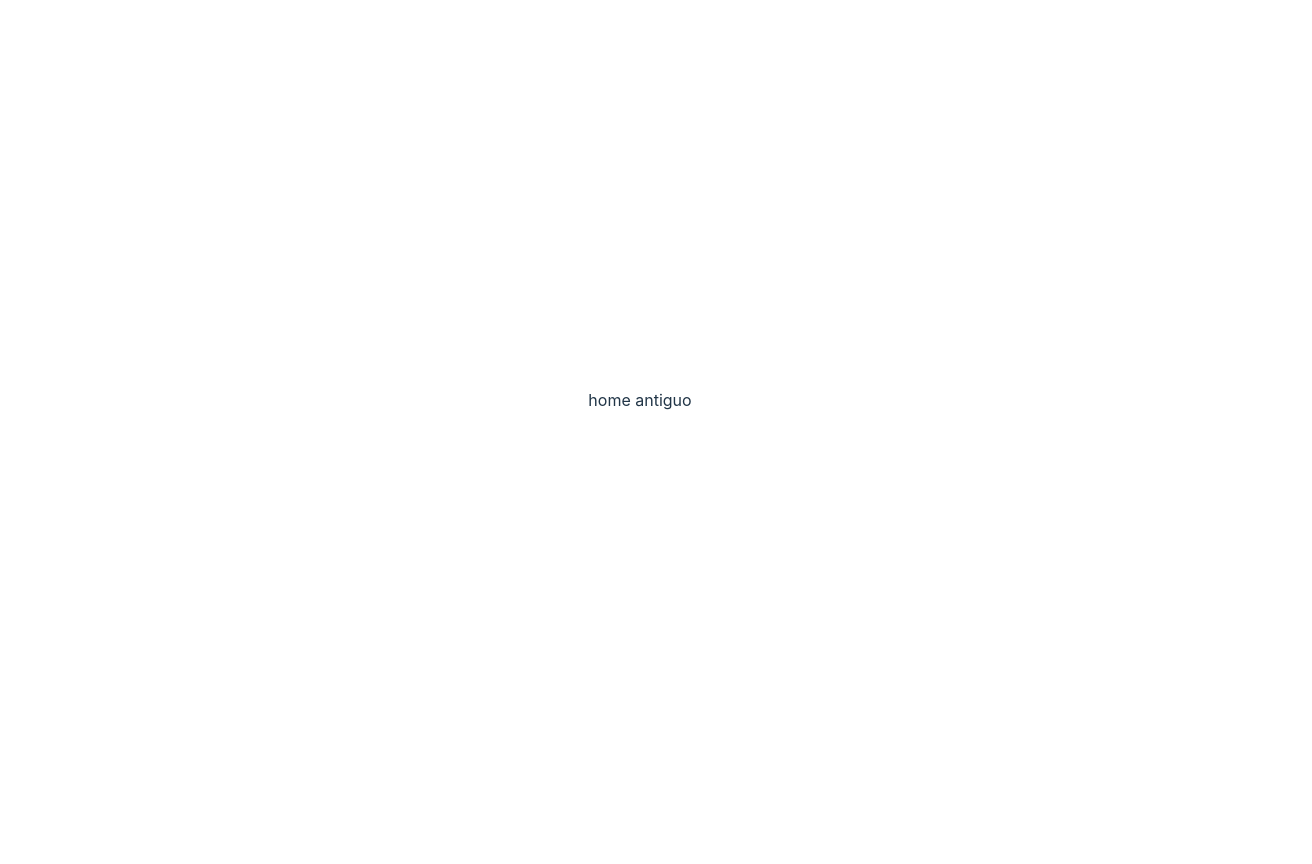
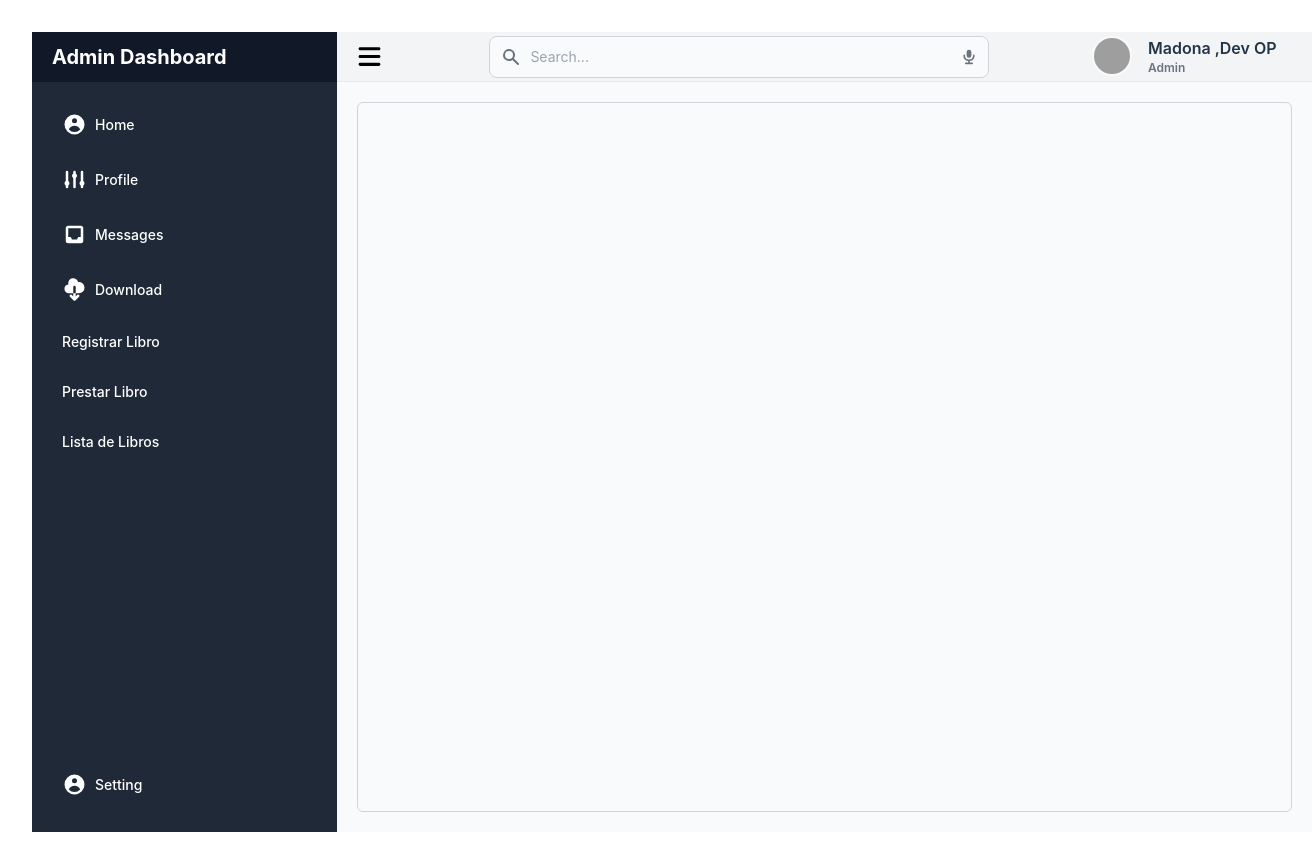
Before and after one commit to RodrigoEdgardoReyes/FRONT_BIBLIOTECA, a Vue app: page / in a window 1280 px wide. Shown: the whole page, 1312 px wide, since content can reach past the window. Before the commit the page ends 800 px from the top, so only its background shows below. Built offline with nearby package versions, Linux system fonts and the light colour scheme; grey boxes are pictures that could not be loaded.

Commit message:
configuracion de rutas :tada::sparkles:

```diff
--- a/src/router/index.ts
+++ b/src/router/index.ts
@@ -1,16 +1,53 @@
 // @ts-nocheck
 import { createRouter, createWebHistory } from 'vue-router'
 import Home from '../views/Home.vue'
-import Libros from '../views/Libros.vue'
+import Libros from '../components/LibroForm.vue'
+import Lista from '../components/LibroForm.vue'
 import Prestamos from '../views/Prestamos.vue'
 import ListLibros from '../views/Lista.vue'
+import dashboard from '../components/master/dashboard.vue'
+import home from '../components/home.vue'
+import profile from '../components/profile.vue'
 
 const routes = [
-  { path: '/', name: 'Home', component: Home },
+  // { path: '/', name: 'Home', component: Home },
   { path: '/libros', name: 'Libros', component: Libros },
-  { path: '/prestamos', name: 'Prestamos', component: Prestamos }
+  { path: '/prestamos', name: 'Prestamos', component: Prestamos },
   // { path: '/lista', name: 'Lista', component: Lista }
-]
+  {
+    name: 'Dashboard',
+    path: '/',
+    component: dashboard,
+    children: [
+
+  {
+    name: 'home',
+    path: '/home',
+    component: home
+  },
+  {
+    name: 'profile',
+    path: '/profile',
+    component: profile
+  },
+  {
+    path: 'libros',
+    name: 'Libros',
+    component: Libros
+  },
+  {
+    path: 'prestamos',
+    name: 'Prestamos',
+    component: Prestamos
+  },
+  {
+    path: 'lista',
+    name: 'Lista',
+    component:Libros
+  }
+  ]
+  }
+];
 
 const router = createRouter({
   history: createWebHistory(),
```
